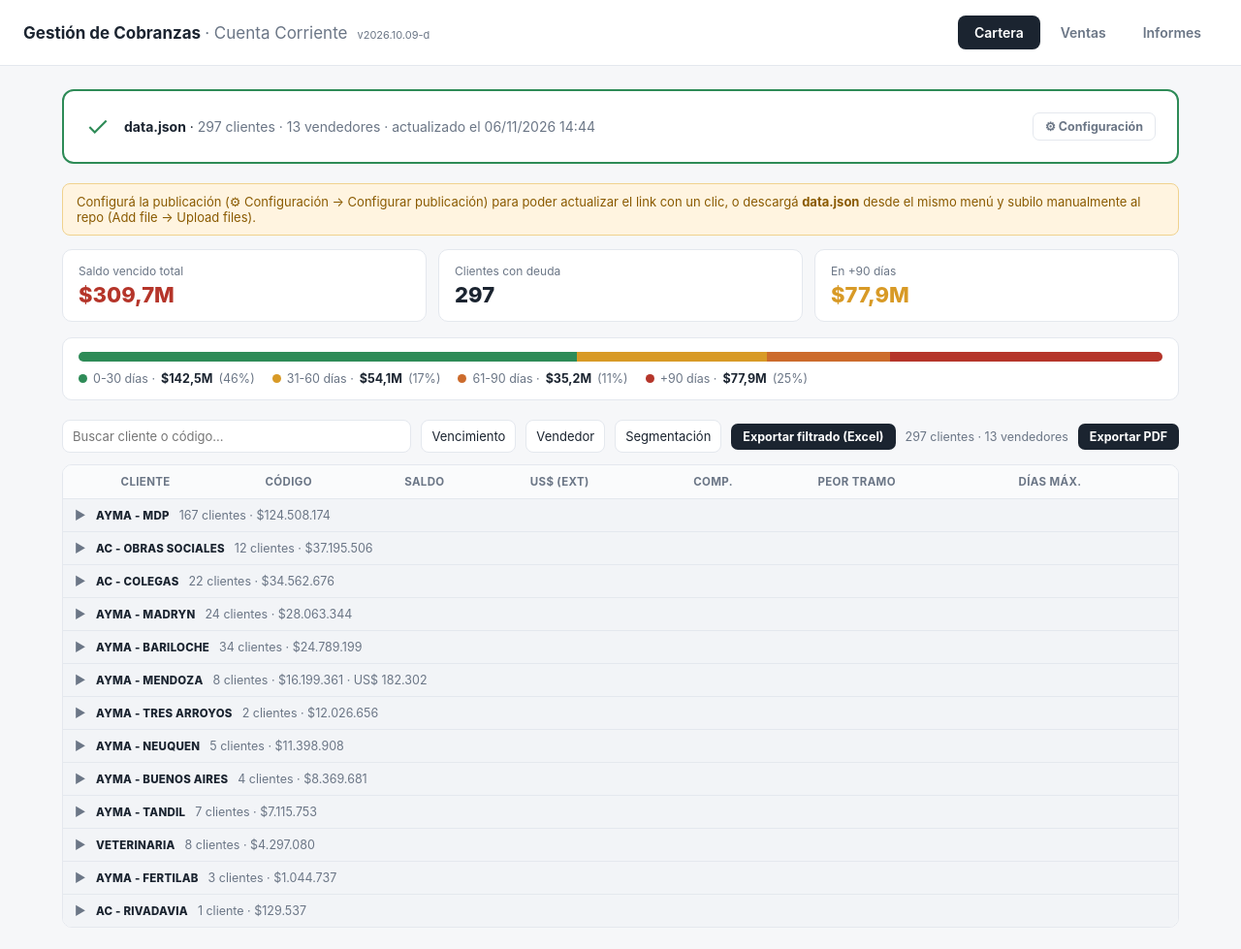
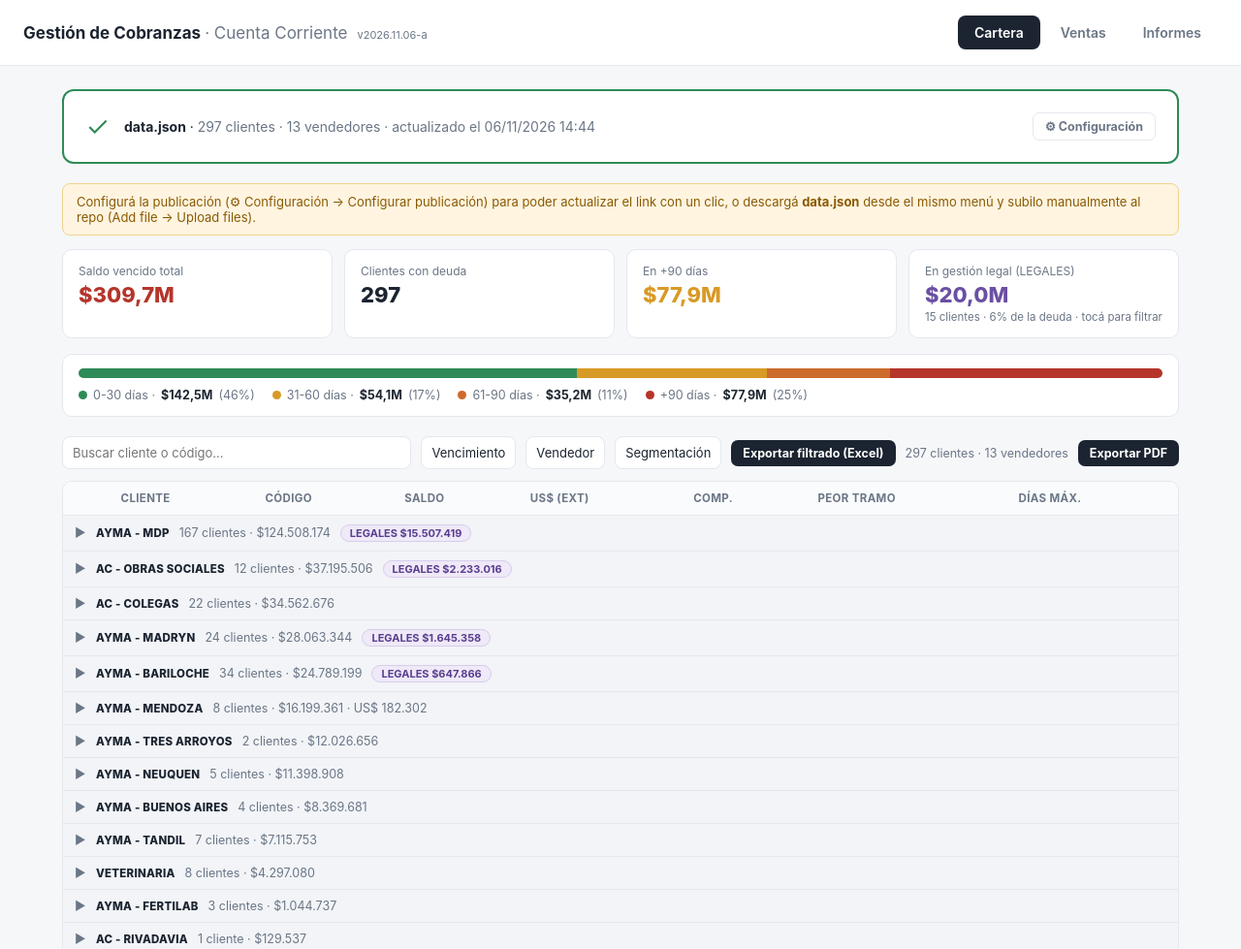
Before and after one commit to cabeleitao/cobranzas-fares-taie, a plain HTML site: page index.html in a window 1280 px wide. Shown: the top 979 px of the page at 97% size. Drawn offline with nearby package versions, Linux system fonts and the light colour scheme.

Commit message:
Add files via upload

```diff
--- a/index.html
+++ b/index.html
@@ -39,11 +39,18 @@
   .err{display:none;background:#FDECEA;color:var(--red);border:1px solid #F5C2BE;border-radius:8px;padding:10px 14px;margin-bottom:16px;white-space:pre-line;font-size:13px}
   .err.show{display:block}
 
-  .kpis{display:grid;grid-template-columns:repeat(3,1fr);gap:12px;margin-bottom:16px}
+  .kpis{display:grid;grid-template-columns:repeat(auto-fit,minmax(210px,1fr));gap:12px;margin-bottom:16px}
   .kpi{background:var(--surface);border:1px solid var(--line);border-radius:10px;padding:14px 16px}
   .kpi .l{color:var(--muted);font-size:12px;margin-bottom:4px}
   .kpi .n{font-size:22px;font-weight:800}
-  .kpi .n.red{color:var(--red)} .kpi .n.gold{color:var(--gold)} .kpi .n.teal{color:var(--teal)}
+  .kpi .n.red{color:var(--red)} .kpi .n.gold{color:var(--gold)} .kpi .n.teal{color:var(--teal)} .kpi .n.legal{color:#6B4FA3}
+  .kpi .s{color:var(--muted);font-size:11.5px;margin-top:3px}
+  .kpi.click{cursor:pointer;transition:border-color .12s,box-shadow .12s}
+  .kpi.click:hover{border-color:#6B4FA3;box-shadow:0 0 0 2px rgba(107,79,163,.12)}
+  .kpi.click.on{border-color:#6B4FA3;background:#F4F0FA}
+  .segTag{font-size:10.5px;color:var(--muted);margin-top:2px;font-weight:500}
+  .segTag.legal{display:inline-block;background:#EFE9F8;color:#5A3E8F;font-weight:700;border:1px solid #D8CCEC;border-radius:10px;padding:1px 8px}
+  .legalTag{display:inline-block;margin-left:10px;background:#EFE9F8;color:#5A3E8F;font-weight:700;font-size:11px;border:1px solid #D8CCEC;border-radius:10px;padding:1px 9px}
 
   .agingCard{background:var(--surface);border:1px solid var(--line);border-radius:10px;padding:14px 16px;margin-bottom:20px}
   .agingBar{height:10px;border-radius:20px;overflow:hidden;display:flex;background:#EEF1F5;margin-bottom:10px}
@@ -212,7 +219,7 @@
 <body>
 
 <header>
-  <h1>Gestión de Cobranzas <span>· Cuenta Corriente</span> <span id="ver" style="font-size:11px;margin-left:6px" title="Versión del archivo">v2026.10.09-d</span></h1>
+  <h1>Gestión de Cobranzas <span>· Cuenta Corriente</span> <span id="ver" style="font-size:11px;margin-left:6px" title="Versión del archivo">v2026.11.06-a</span></h1>
   <div class="tabs">
     <div class="tab active" data-pane="cartera">Cartera</div>
     <div class="tab" data-pane="ventas">Ventas</div>
@@ -430,6 +437,11 @@ function buildMsel(key,opts){
   menu.innerHTML=`<div class="mselActions"><button type="button" data-msel-all="${key}">Todos</button><button type="button" data-msel-none="${key}">Ninguno</button></div>${list}`;
   updateMselBadge(key);
 }
+function toggleLegales(){
+  const solo=selSegm.size===1&&selSegm.has('LEGALES');
+  selSegm.clear(); if(!solo) selSegm.add('LEGALES');
+  populateFilters(); renderCartTable();
+}
 function populateFilters(){
   const arr=Object.values(clientes);
   const vendors=[...new Set(arr.map(c=>c.vendedor))].sort((a,b)=>a.localeCompare(b,'es'));
@@ -463,7 +475,11 @@ function renderTotals(arr){
   const tot=arr.reduce((s,c)=>s+c.saldo,0), ext=arr.reduce((s,c)=>s+c.ext,0);
   const brk={'0-30':0,'31-60':0,'61-90':0,'+90':0}, ebrk={'0-30':0,'31-60':0,'61-90':0,'+90':0};
   arr.forEach(c=>AG.forEach(a=>{brk[a[0]]+=c.brk[a[0]];ebrk[a[0]]+=c.extBrk[a[0]];}));
-  $('kpis').innerHTML=kpi(millones(tot),'Saldo vencido total','red')+kpi(arr.length,'Clientes con deuda','')+kpi(millones(brk['+90']),'En +90 días','gold');
+  const hayLegal=Object.values(clientes).some(c=>c.segLabel==='LEGALES');
+  const lg=arr.filter(c=>c.segLabel==='LEGALES'), lgTot=lg.reduce((x,c)=>x+c.saldo,0);
+  const soloLegal=selSegm.size===1&&selSegm.has('LEGALES');
+  $('kpis').innerHTML=kpi(millones(tot),'Saldo vencido total','red')+kpi(arr.length,'Clientes con deuda','')+kpi(millones(brk['+90']),'En +90 días','gold')
+    +(hayLegal?`<div class="kpi click${soloLegal?' on':''}" data-legal="1" title="${soloLegal?'Quitar el filtro':'Ver solo los clientes en LEGALES'}"><div class="l">En gestión legal (LEGALES)</div><div class="n legal">${millones(lgTot)}</div><div class="s">${lg.length} cliente${lg.length!==1?'s':''} · ${tot?Math.round(lgTot/tot*100):0}% de la deuda · ${soloLegal?'tocá para quitar el filtro':'tocá para filtrar'}</div></div>`:'');
   $('agingBar').innerHTML=AG.map(a=>{const w=tot?brk[a[0]]/tot*100:0;return w>0?`<span style="width:${w}%;background:${a[1]}"></span>`:'';}).join('');
   $('agingLeg').innerHTML=AG.map(a=>`<div class="it"><span class="sw" style="background:${a[1]}"></span>${a[0]} días · <b>${millones(brk[a[0]])}</b> (${tot?Math.round(brk[a[0]]/tot*100):0}%)</div>`).join('');
 }
@@ -489,7 +505,7 @@ function renderCartTable(){
 
   $('cartBody').innerHTML = venNames.map(ven=>{
     const list=groups.get(ven);
-    const subtotal=list.reduce((s,c)=>s+c.saldo,0), gext=list.reduce((s,c)=>s+c.ext,0);
+    const subtotal=list.reduce((s,c)=>s+c.saldo,0), gext=list.reduce((s,c)=>s+c.ext,0), glegal=list.filter(c=>c.segLabel==='LEGALES').reduce((s,c)=>s+c.saldo,0);
     const collapsed=collapsedVendors.has(ven);
     const vbrk={'0-30':0,'31-60':0,'61-90':0,'+90':0}, vext={'0-30':0,'31-60':0,'61-90':0,'+90':0};
     list.forEach(c=>AG.forEach(a=>{vbrk[a[0]]+=c.brk[a[0]];vext[a[0]]+=c.extBrk[a[0]];}));
@@ -500,10 +516,10 @@ function renderCartTable(){
       const detSub=AG.map(a=>c.brk[a[0]]>0?`<span class="pill b${agIdx(a[0])}">${a[0]}: ${money(c.brk[a[0]])}</span>`:'').join('')
         +AG.map(a=>c.extBrk[a[0]]>0?`<span class="pill b${agIdx(a[0])}">US$ ${a[0]}: ${usdn(c.extBrk[a[0]])}</span>`:'').join('');
       const det=c.lines.map(l=>`<tr><td>${l.fv?fdate(l.fv):'—'}</td><td class="num">${l.imp?money(l.imp):'—'}</td><td class="num">${l.ext?usd(l.ext):'—'}</td><td class="num">${l.dias}</td><td><span class="pill b${agIdx(l.b)}">${l.b}</span></td></tr>`).join('');
-      return `<tr class="crow"><td><span class="caret" data-toggle="${c.key}">▶</span></td><td class="rs">${esc(c.rs)}</td><td class="cod">${c.cod}</td><td class="num">${(c.saldo||!c.ext)?money(c.saldo):'—'}</td><td class="num">${c.ext?usd(c.ext):'—'}</td><td class="num">${c.nComp}</td><td><span class="pill b${bi}">${c.worst}</span></td><td class="num">${c.dvmax}</td></tr>
+      return `<tr class="crow"><td><span class="caret" data-toggle="${c.key}">▶</span></td><td class="rs">${esc(c.rs)}${c.segmentacion?`<div><span class="segTag${c.segLabel==='LEGALES'?' legal':''}">${esc(c.segmentacion)}</span></div>`:''}</td><td class="cod">${c.cod}</td><td class="num">${(c.saldo||!c.ext)?money(c.saldo):'—'}</td><td class="num">${c.ext?usd(c.ext):'—'}</td><td class="num">${c.nComp}</td><td><span class="pill b${bi}">${c.worst}</span></td><td class="num">${c.dvmax}</td></tr>
       <tr class="detail" id="det-${c.key}" style="display:none"><td colspan="8"><div class="inner"><div class="detailSub">${detSub}</div><table><thead><tr><th>Vencimiento</th><th class="num">Importe</th><th class="num">US$</th><th class="num">Días</th><th>Aging</th></tr></thead><tbody>${det}</tbody></table></div></td></tr>`;
     }).join('');
-    return `<tr class="groupRow" data-toggle-group="${esc(ven)}"><td colspan="8"><span class="caret groupCaret">${collapsed?'▶':'▼'}</span><span class="groupName">${esc(ven)}</span><span class="groupMeta">${list.length} cliente${list.length!==1?'s':''} · ${money(subtotal)}${gext?' · '+usd(gext):''}</span><span class="groupBrk">${brkHtml}</span></td></tr>${rows}`;
+    return `<tr class="groupRow" data-toggle-group="${esc(ven)}"><td colspan="8"><span class="caret groupCaret">${collapsed?'▶':'▼'}</span><span class="groupName">${esc(ven)}</span><span class="groupMeta">${list.length} cliente${list.length!==1?'s':''} · ${money(subtotal)}${gext?' · '+usd(gext):''}</span>${glegal?`<span class="legalTag" title="Deuda de esta sede en el segmento LEGALES">LEGALES ${money(glegal)}</span>`:''}<span class="groupBrk">${brkHtml}</span></td></tr>${rows}`;
   }).join('');
 }
 
@@ -611,6 +627,7 @@ document.querySelectorAll('.tab').forEach(t=>t.addEventListener('click',()=>{
   if(t.dataset.pane==='informes') renderInformes();
 }));
 $('search').addEventListener('input',renderCartTable);
+$('kpis').addEventListener('click',e=>{ if(e.target.closest('[data-legal]')) toggleLegales(); });
 document.addEventListener('click',e=>{
   const btn=e.target.closest('.mselBtn');
   if(btn){
```
